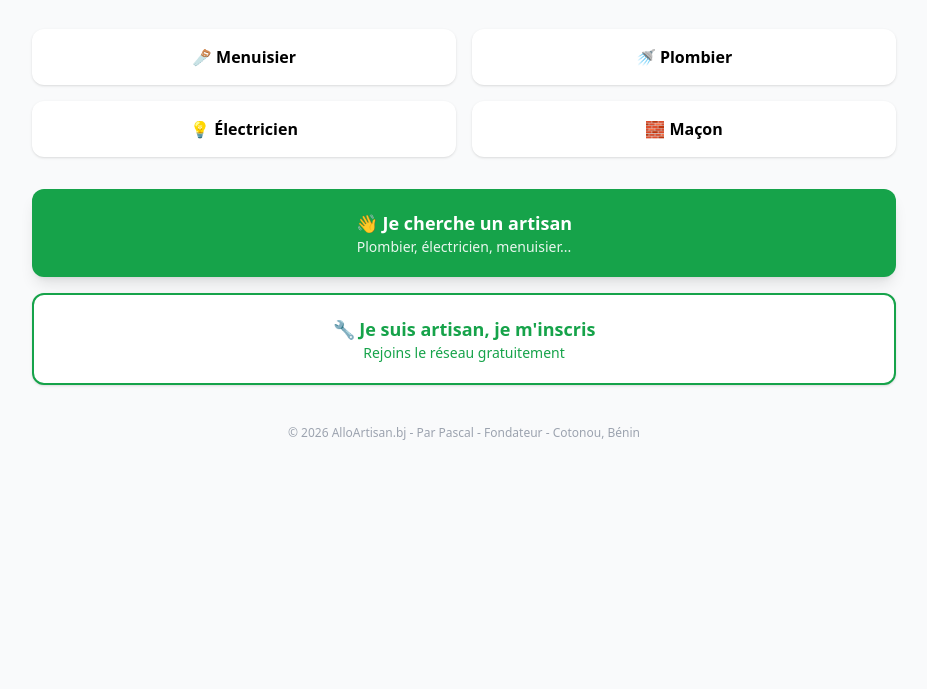
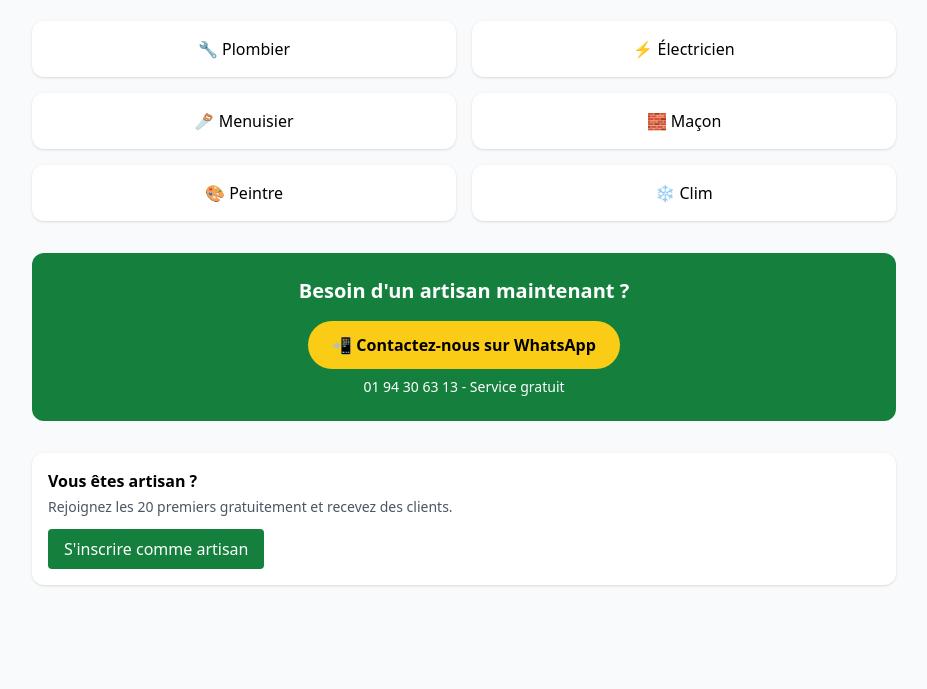
Before and after one commit to Cotonou-pascal96/-Alloartisan-bj, a plain HTML site: page index.html in a window 1280 px wide. Shown: the part 111-800 px from the top of the page, without its empty margins (176-1103 px from the left). Drawn offline with nearby package versions, Linux system fonts and the light colour scheme.

Commit message:
Modify index.html for artisan services and layout
Updated the title and added new artisan links with WhatsApp integration. Enhanced the layout and added a service worker registration script.

```diff
--- a/index.html
+++ b/index.html
@@ -3,35 +3,55 @@
 <head>
 <meta charset="UTF-8">
 <meta name="viewport" content="width=device-width, initial-scale=1.0">
-<title>AlloArtisan.bj - Artisans de confiance au Bénin</title>
+<title>AlloArtisan.bj - Artisans à Cotonou</title>
 <script src="https://cdn.tailwindcss.com"></script>
+<link rel="manifest" href="manifest.json">
+<meta name="theme-color" content="#0f7a3a">
+<link rel="apple-touch-icon" href="https://cdn-icons-png.flaticon.com/512/1995/1995515.png">
 </head>
 <body class="bg-gray-50">
 <div class="max-w-4xl mx-auto p-4">
 
-<h1 class="text-3xl font-bold text-center mt-6">AlloArtisan.bj 🔧</h1>
-<p class="text-center text-gray-600 mt-2 font-medium">Le 1er réseau d'artisans qualifiés à Cotonou</p>
+<h1 class="text-3xl font-bold text-center text-green-800 mt-4">AlloArtisan.bj</h1>
+<p class="text-center text-gray-600 mt-2">Trouvez un artisan vérifié à Cotonou & Calavi en 2 minutes</p>
 
 <div class="grid grid-cols-2 gap-4 mt-8">
-<div class="bg-white p-4 rounded-xl shadow text-center font-bold">🪚 Menuisier</div>
-<div class="bg-white p-4 rounded-xl shadow text-center font-bold">🚿 Plombier</div>
-<div class="bg-white p-4 rounded-xl shadow text-center font-bold">💡 Électricien</div>
-<div class="bg-white p-4 rounded-xl shadow text-center font-bold">🧱 Maçon</div>
+  <a href="https://wa.me/2290194306313?text=Bonjour%20je%20cherche%20un%20plombier" class="bg-white p-4 rounded-xl shadow text-center">🔧 Plombier</a>
+  <a href="https://wa.me/2290194306313?text=Bonjour%20je%20cherche%20un%20électricien" class="bg-white p-4 rounded-xl shadow text-center">⚡ Électricien</a>
+  <a href="https://wa.me/2290194306313?text=Bonjour%20je%20cherche%20un%20menuisier" class="bg-white p-4 rounded-xl shadow text-center">🪚 Menuisier</a>
+  <a href="https://wa.me/2290194306313?text=Bonjour%20je%20cherche%20un%20maçon" class="bg-white p-4 rounded-xl shadow text-center">🧱 Maçon</a>
+  <a href="https://wa.me/2290194306313?text=Bonjour%20je%20cherche%20un%20peintre" class="bg-white p-4 rounded-xl shadow text-center">🎨 Peintre</a>
+  <a href="https://wa.me/2290194306313?text=Bonjour%20je%20cherche%20climatisation" class="bg-white p-4 rounded-xl shadow text-center">❄️ Clim</a>
 </div>
 
-<div class="mt-8 space-y-4">
-<a href="https://wa.me/2290194306313?text=Bonjour%20Pascal%2C%20j%27ai%20besoin%20d%27un%20artisan%20pour%20..." class="block bg-green-600 text-white p-5 rounded-xl text-center shadow-lg">
-<h2 class="font-bold text-lg">👋 Je cherche un artisan</h2>
-<p class="text-sm opacity-90">Plombier, électricien, menuisier...</p>
-</a>
-
-<a href="https://wa.me/2290194306313?text=Bonjour%20Pascal%2C%20je%20veux%20m%27inscrire%20comme%20artisan%20sur%20AlloArtisan.bj.%20Mon%20m%C3%A9tier%20%3A%20...%20Mon%20quartier%20%3A%20..." class="block bg-white border-2 border-green-600 text-green-600 p-5 rounded-xl text-center shadow">
-<h2 class="font-bold text-lg">🔧 Je suis artisan, je m'inscris</h2>
-<p class="text-sm">Rejoins le réseau gratuitement</p>
-</a>
+<div class="mt-8 bg-green-700 text-white p-6 rounded-xl text-center">
+  <h2 class="font-bold text-xl">Besoin d'un artisan maintenant ?</h2>
+  <a href="https://wa.me/2290194306313" class="inline-block mt-4 bg-yellow-400 text-black font-bold py-3 px-6 rounded-full">📲 Contactez-nous sur WhatsApp</a>
+  <p class="mt-2 text-sm">01 94 30 63 13 - Service gratuit</p>
 </div>
 
-<p class="text-center text-xs text-gray-400 mt-10 pb-4">© 2026 AlloArtisan.bj - Par Pascal - Fondateur - Cotonou, Bénin</p>
+<div class="mt-8 bg-white p-4 rounded-xl shadow">
+  <h3 class="font-bold">Vous êtes artisan ?</h3>
+  <p class="text-sm text-gray-600 mt-1">Rejoignez les 20 premiers gratuitement et recevez des clients.</p>
+  <a href="https://wa.me/2290194306313?text=Bonjour%20je%20suis%20artisan%20et%20je%20veux%20m'inscrire" class="inline-block mt-3 bg-green-700 text-white py-2 px-4 rounded">S'inscrire comme artisan</a>
 </div>
+
+</div>
+
+<script>
+if('serviceWorker' in navigator){
+  navigator.serviceWorker.register('sw.js');
+}
+let deferredPrompt;
+window.addEventListener('beforeinstallprompt', (e) => {
+  e.preventDefault();
+  deferredPrompt = e;
+  let btn = document.createElement('button');
+  btn.innerText = '📲 Installer AlloArtisan';
+  btn.style = 'position:fixed;bottom:20px;left:50%;transform:translateX(-50%);background:#ffcc00;color:#000;padding:14px 22px;border-radius:30px;font-weight:bold;z-index:9999;border:none;box-shadow:0 4px 10px rgba(0,0,0,0.3)';
+  document.body.appendChild(btn);
+  btn.onclick = () => { deferredPrompt.prompt(); };
+});
+</script>
 </body>
-  </html>
+</html>
```
